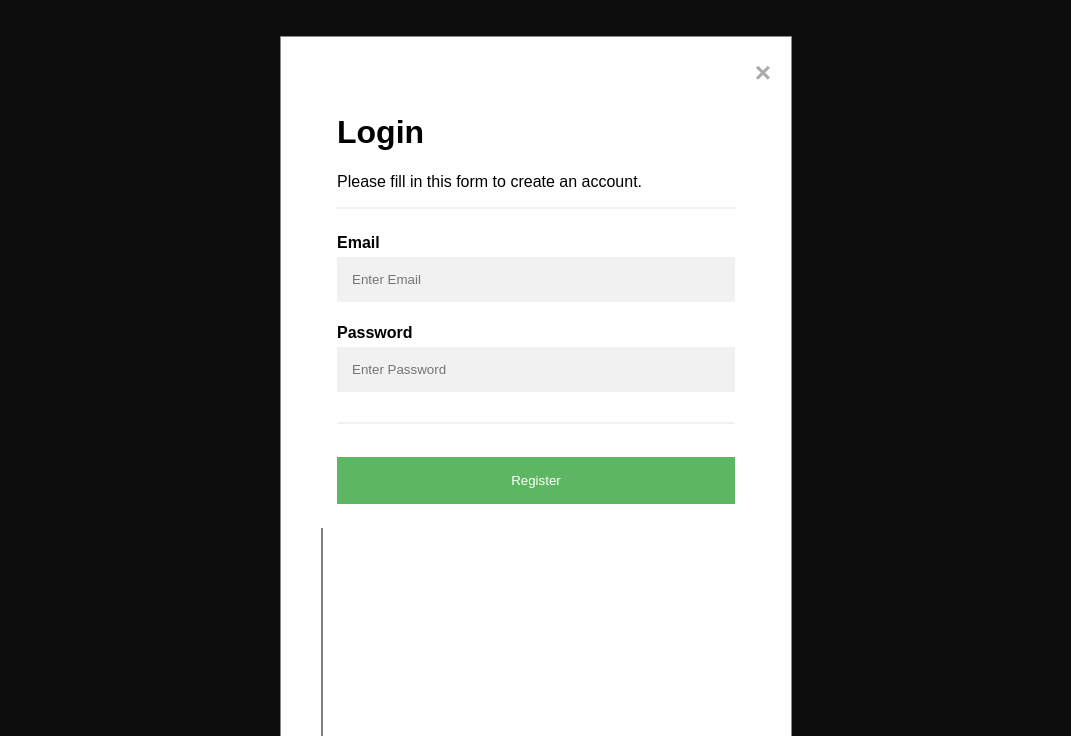
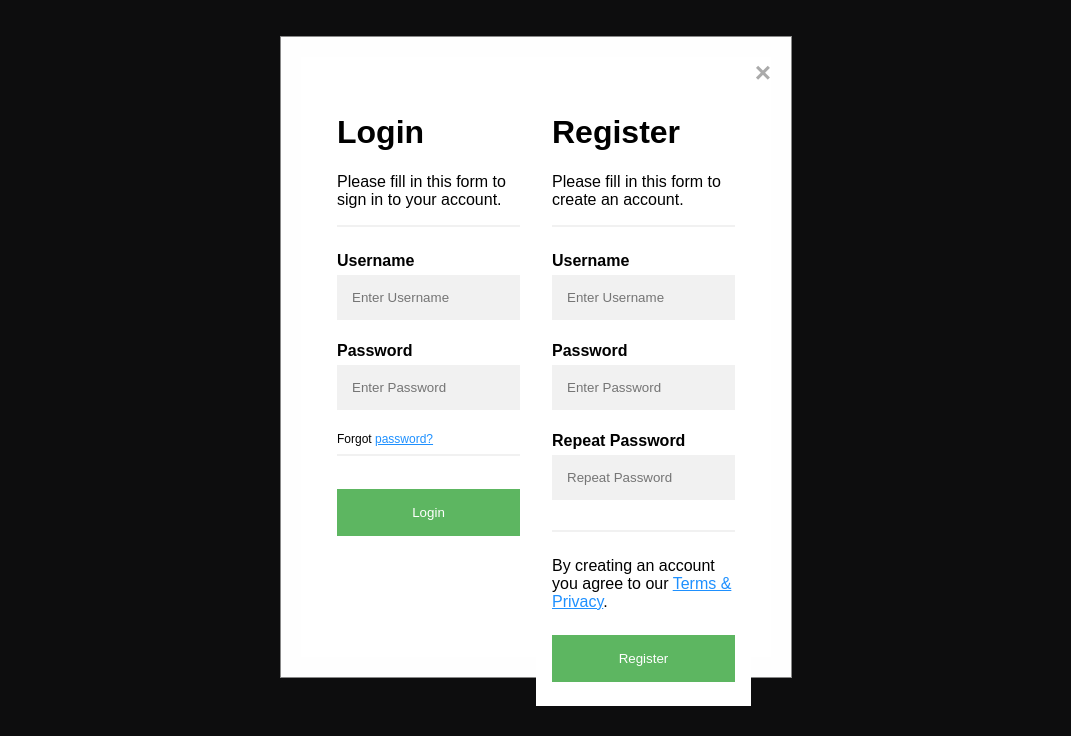
Before and after one commit to Mall0c/sse-nuclearimages, a website: page public/index.html in a window 1280 px wide. Both pictures are taken after a click on the item "sign in". Shown: the part 64-800 px from the top of the page, without its empty margins (104-1175 px from the left). Drawn offline with nearby package versions, Linux system fonts and the light colour scheme; no server answers.

Commit message:
loginregister style

```diff
--- a/public/css/style.css
+++ b/public/css/style.css
@@ -274,6 +274,12 @@ li a:hover {
 .container {
   padding: 16px;
   background-color: white;
+  width: 50%;
+}
+
+.forgotPwContainer {
+  font-size: 12px;
+  width: 100%;
 }
 
 /* Full-width input fields */
--- a/public/index.html
+++ b/public/index.html
@@ -53,48 +53,49 @@
         <!-- Modal content -->
         <div class="modal-content">
             <span class="closeLogin">&times;</span>
-            <div class="file-upload">
+            <div class="file-upload" style="height: 600px;">
 
-            <form action="/action_page.php">
-                <div class="container">
-                    <h1>Login</h1>
-                    <p>Please fill in this form to create an account.</p>
-                    <hr>
-
-                    <label for="email"><b>Email</b></label>
-                    <input class="loginRegisterField" type="text" placeholder="Enter Email" name="email" required>
-
-                    <label for="psw"><b>Password</b></label>
-                    <input class="loginRegisterField" type="password" placeholder="Enter Password" name="psw" required>
-
-                    <hr>
-                    <button type="submit" class="registerbtn">Register</button>
-                </div>
-            </form>
-                <div class="vl"></div>
-
-            <form action="/action_page.php">
-                <div class="container">
+                <form action="/register" method="post">
+                    <div class="container" style="float:right;">
                         <h1>Register</h1>
                         <p>Please fill in this form to create an account.</p>
                         <hr>
 
-                    <label for="email"><b>Email</b></label>
-                    <input class="loginRegisterField" type="text" placeholder="Enter Email" name="email" required>
+                        <label for="username"><b>Username</b></label>
+                        <input class="loginRegisterField" type="text" placeholder="Enter Username" name="username" required>
 
                         <label for="psw"><b>Password</b></label>
-                    <input class="loginRegisterField" type="password" placeholder="Enter Password" name="psw" required>
+                        <input class="loginRegisterField" type="password" placeholder="Enter Password" name="password"
+                            required>
 
                         <label for="psw-repeat"><b>Repeat Password</b></label>
-                    <input class="loginRegisterField" type="password" placeholder="Repeat Password" name="psw-repeat"
-                        required>
+                        <input class="loginRegisterField" type="password" placeholder="Repeat Password"
+                            name="psw-repeat" required>
                         <hr>
                         <p>By creating an account you agree to our <a href="#">Terms & Privacy</a>.</p>
 
                         <button type="submit" class="registerbtn">Register</button>
                     </div>
                 </form>
+                <form action="/login" method="post">
+                    <div class="container">
+                        <h1>Login</h1>
+                        <p>Please fill in this form to sign in to your account.</p>
+                        <hr>
 
+                        <label for="username"><b>Username</b></label>
+                        <input class="loginRegisterField" type="text" placeholder="Enter Username" name="username" required>
+
+                        <label for="psw"><b>Password</b></label>
+                        <input class="loginRegisterField" type="password" placeholder="Enter Password" name="password"
+                            required>
+                            <div class="forgotPwContainer">
+                                Forgot <a href="#">password?</a>
+                              </div>
+                        <hr>
+                        <button type="submit" class="registerbtn">Login</button>
+                    </div>
+                </form>
             </div>
         </div>
 
```
Also changed, not shown: public/js/main.js (+1 -1 lines). Lines whose indentation alone changed are shown as unchanged.
